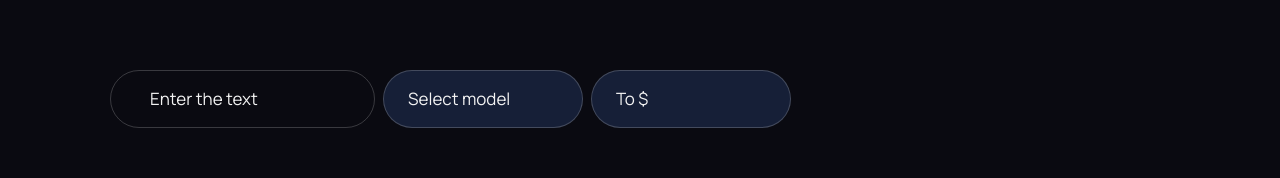
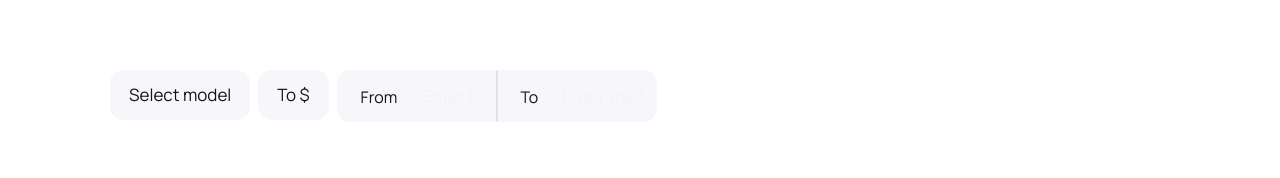
Before and after one commit to Ptz81/CarsRent, a React (Vite) app: page /CarsRent/catalog/1 in a window 1280 px wide. Shown: the part 307-485 px from the top of the page. Built offline with nearby package versions, Linux system fonts and the light colour scheme; grey boxes are pictures that could not be loaded.

Commit message:
select and input

```diff
--- a/src/UI/Select/Select.jsx
+++ b/src/UI/Select/Select.jsx
@@ -1,6 +1,7 @@
 import { useState } from "react";
 import styled from "@emotion/styled";
 import PropTypes from "prop-types";
+import { colors } from "../../styles/GlobalStyles";
 
 const CustomSelect = styled.div`
   position: relative;
@@ -10,18 +11,18 @@ const CustomSelect = styled.div`
 const SelectButton = styled.button`
   width: 335px;
   padding: 18px 24px;
-  border-radius: 200px;
+  border-radius: 14px;
   font-size: 14px;
-  background: #161f37;
-  color: #f3f3f3;
+  background: ${colors.disabled};
+  color: ${colors.textMainColor};
   outline: none;
   text-align: left;
   border: 1px solid rgba(243, 243, 243, 0.2);
   cursor: pointer;
   margin-bottom: 4px;
   @media only screen and (min-width: 768px) {
-    width: 200px;
-    padding: 18px 24px;
+    width: auto;
+    padding: 14px 18px;
     font-size: 17px;
     margin-bottom: 0;
   }
@@ -32,24 +33,28 @@ const OptionsWrapper = styled.div`
   top: calc(100% + 4px);
   left: 0;
   right: 0;
-  background: #161f37;
-  color: #f3f3f3;
-  font-size: 17px;
-  border: 1px solid rgba(243, 243, 243, 0.2);
-  border-radius: 20px;
+  background: ${colors.mainBgColor};
+  color: ${colors.selectColor};
+  -webkit-box-shadow: 0px 4px 36px 0px rgba(247,247,251,0.8);
+-moz-box-shadow: 0px 4px 36px 0px rgba(247,247,251,0.8);
+box-shadow: 0px 4px 36px 0px rgba(247,247,251,0.8);
+  font-size: 14px;
+  font-weight: 500;
+  border: 1px solid ${colors.mainBgColor};
+  border-radius: 14px;
   max-height: 200px;
   overflow-y: auto;
   display: ${({ isOpen }) => (isOpen ? "block" : "none")};
-  padding-right: 8px;
+  padding: 14px 68px 14px 18px;
   z-index: 100;
   scrollbar-width: 8px;
-  scrollbar-color: #434d67 transparent;
+  scrollbar-color: ${colors.disabled} transparent;
   ::-webkit-scrollbar {
     width: 8px;
   }
   ::-webkit-scrollbar-thumb {
-    background-color: #434d67;
-    border-radius: 20px;
+    background-color: ${colors.disabled};
+    border-radius: 10px;
     width: 8px;
   }
   ::-webkit-scrollbar-corner {
@@ -62,12 +67,12 @@ const Option = styled.div`
   padding: 10px 20px;
   cursor: pointer;
   &:hover {
-    background: #0a0a11;
+    background: ${colors.disabled};
   }
 `;
 
 const Placeholder = styled.div`
-  color: #f3f3f3;
+  color: ${colors.textMainColor};
   font-size: 17px;
 `;
 
@@ -110,9 +115,9 @@ const CustomSelectComponent = ({ options, value, onChange, placeholder }) => {
 };
 
 CustomSelectComponent.propTypes = {
-  options: PropTypes.arrayOf(PropTypes.string).isRequired,
-  value: PropTypes.string.isRequired,
-  onChange: PropTypes.func.isRequired,
+  options: PropTypes.arrayOf(PropTypes.string),
+  value: PropTypes.string,
+  onChange: PropTypes.func,
   placeholder: PropTypes.string,
 };
 
--- a/src/components/Card/CardsFavorite.jsx
+++ b/src/components/Card/CardsFavorite.jsx
@@ -86,7 +86,7 @@ const CardsFavorite = ({id, make, year, address, rentalCompany, type, model, acc
 export default CardsFavorite;
 
 CardsFavorite.propTypes = {
-  id: PropTypes.string,
+  id: PropTypes.number,
   make: PropTypes.string,
   year: PropTypes.number,
   address: PropTypes.string,
--- a/src/components/CardList/CardList.jsx
+++ b/src/components/CardList/CardList.jsx
@@ -44,7 +44,7 @@ const CardList = ({ items, onDel }) => {
   const elements = items
     .slice(firstContentIndex, lastContentIndex)
     .map(item => (
-      <Card key={item._id} {...item} onDelete={deleteCar} />
+      <Card key={item.id} {...item} onDelete={deleteCar} />
     ));
 
   return (
--- a/src/components/Filter/Filter.jsx
+++ b/src/components/Filter/Filter.jsx
@@ -1,20 +1,23 @@
 import styled from "@emotion/styled"
 import PropTypes from 'prop-types';
+import { colors } from "../../styles/GlobalStyles";
 
-export const InputElem = styled.input`
-max-width: 335px;
+const inputPrimary= styled.input`
+max-width: 166px;
   padding: 18px 24px;
-  border-radius: 200px;
+  padding-left: 70px;
   border: 1px solid rgba(243, 243, 243, 0.2);
+  border-right: 1px solid rgba(138, 138, 137, 0.2);
   font-size: 14px;
-  background: transparent;
-  color: #f3f3f3;
+  border-radius: 14px 0 0 14px;
+  background: ${colors.disabled};
+  color: ${colors.textMainColor};
   outline: none;
   z-index:9;
   @media only screen and (min-width: 768px) {
-    width: 265px;
+    width: 160px;
     padding: 15px;
-    padding-left: 24px;
+    padding-left: 70px;
     font-size: 17px;
   }
 
@@ -47,18 +50,44 @@ max-width: 335px;
     height: 16px;
     z-index: 10;
   }
-
 `;
 
-const Filter = ({ filter, onFilterChange }) => {
+const inputSecondary = styled(inputPrimary)`
+border-radius: 0 14px 14px 0;
+border-right: 0;
+border-left: 1px solid rgba(138, 138, 137, 0.2);
+@media only screen and (min-width: 768px) {
+    padding-left: 50px;
+  }
+`
+
+const Prefix = styled.span`
+margin-right: 10px;
+position: absolute;
+top: 18px;
+left: 24px;
+z-index: 99;
+`
+
+const Filter = ({ filter, onFilterChange, inputStyle, inputPrefix }) => {
+  let InputComponent;
+   if (inputStyle === 'active') {
+    InputComponent = inputPrimary;
+  } else if(inputStyle === 'secondary') {
+    InputComponent = inputSecondary;
+  }
+
   return (
-    <InputElem
+   <div style={{ display: 'flex', alignItems: 'center', position:'relative' }}>
+      <Prefix>{inputPrefix}</Prefix>
+      <InputComponent
         type="text"
         name="text"
         placeholder="Enter the text"
         value={filter}
         onChange={onFilterChange}
       />
+    </div>
   );
 };
 
@@ -66,4 +95,6 @@ export default Filter;
 Filter.propTypes = {
   filter: PropTypes.string.isRequired,
   onFilterChange: PropTypes.func.isRequired,
+  inputStyle: PropTypes.string.isRequired,
+  inputPrefix: PropTypes.string,
 };
--- a/src/components/NavMenu/NavMenu.jsx
+++ b/src/components/NavMenu/NavMenu.jsx
@@ -80,7 +80,7 @@ const NavMenu = ({
 
   return (
     <FilterContainer>
-      <Filter filter={filter} onFilterChange={handleFilterChange} />
+
       <CustomSelectComponent
         options={["Select model", ...models]}
         value={make}
@@ -93,6 +93,11 @@ const NavMenu = ({
         onChange={handlePriceChange}
         placeholder="To $"
       />
+      <div style={{ display: 'flex', alignItems: 'center' }}>
+        <Filter filter={filter} inputStyle='active' onFilterChange={handleFilterChange} inputPrefix="From" />
+      <Filter filter={filter} inputStyle='secondary' onFilterChange={handleFilterChange} inputPrefix="To"/>
+      </div>
+
     </FilterContainer>
   );
 };
@@ -100,8 +105,8 @@ const NavMenu = ({
 export default NavMenu;
 
 NavMenu.propTypes = {
-  make: PropTypes.string.isRequired,
-  rentalPrice: PropTypes.string.isRequired,
+  make: PropTypes.string,
+  rentalPrice: PropTypes.string,
   onCategoryChange: PropTypes.func.isRequired,
   onIngredientChange: PropTypes.func.isRequired,
   filter: PropTypes.string.isRequired,
--- a/src/components/NavMenu/NavMenu.styled.js
+++ b/src/components/NavMenu/NavMenu.styled.js
@@ -1,4 +1,5 @@
 import styled from '@emotion/styled';
+// import { colors } from '../../styles/GlobalStyles';
 export const FilterContainer = styled.div`
   display: flex;
   flex-direction: column;
--- a/src/pages/RentPage.styled.js
+++ b/src/pages/RentPage.styled.js
@@ -1,4 +1,5 @@
 import styled from "@emotion/styled";
+import { colors } from "../styles/GlobalStyles";
 // import downArrow from './down-arrow-svgrepo-com.svg';
 // import loop from './loop-svgrepo-com.svg'
 
@@ -8,7 +9,8 @@ export const InputWrapper = styled.div`
 `
 export const Page = styled.div`
   position: relative;
-  background: #0a0a11;
+  background: ${colors.mainBgColor};
+  color: ${colors.textMainColor};
   margin: 0 auto;
 `;
 export const Container = styled.div`
--- a/src/styles/GlobalStyles.js
+++ b/src/styles/GlobalStyles.js
@@ -5,6 +5,7 @@ import { css } from '@emotion/react';
 export const colors = {
   grayColor: '#8A8A89',
   subTitleColor: 'rgba(18, 20, 23, 0.5)',
+  selectColor:'rgba(18, 20, 23, 0.2)',
   textMainColor: '#121417',
   accentColor: '#3470FF',
   hoverColor: '#0B44CD',
```
Lines whose indentation alone changed are shown as unchanged.
